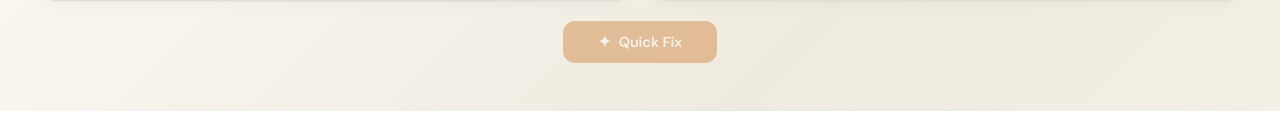
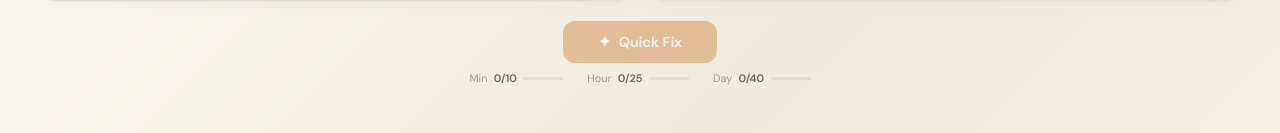
Before and after one commit to HemanthKusi/Humanizer_App, a Django app: page / in a window 1280 px wide. Shown: the part 800-933 px from the top of the page. Before the commit the page ends 911 px from the top, so only its background shows below. Run offline with Django 5.2, Linux system fonts and the light colour scheme; some web fonts are replaced.

Commit message:
Added usage function in the view.py to return the JSON response about the user limits. Backend /api/usage/ endpoint reads from the same tracker the rate limiter uses Frontend fetches usage on page load and after every request Three compact bars: minute, hourly, daily Color changes at 70% (amber warning) and 90% (red danger) Tiny progress bars give visual feedback at a glance Non-blocking: if the usage fetch fails, everything else still works.

```diff
--- a/core/middleware.py
+++ b/core/middleware.py
@@ -14,6 +14,10 @@ from django.http import JsonResponse
 import logging
 
 security_logger = logging.getLogger('security')
+
+# Module-level request tracker — shared between middleware and views.
+# This allows the /api/usage/ endpoint to read current usage.
+request_tracker = {}
 
 
 class SimpleRateLimiter:
@@ -54,8 +58,8 @@ class SimpleRateLimiter:
 
     def __init__(self, get_response):
         self.get_response = get_response
-        # {ip_address: [list of timestamps]}
-        self.requests = {}
+        # Use the module-level tracker so views can access it
+        self.requests = request_tracker
         # Cleanup counter — purge stale IPs every 100 requests
         self.request_count = 0
 
--- a/core/static/core/main.js
+++ b/core/static/core/main.js
@@ -408,6 +408,8 @@ const INPUT_MIN_CHARS = 1000;
 const INPUT_MAX_WORDS = 500;
 const INPUT_MAX_CHARS = 5000;
 
+const usageCounter = document.getElementById('usage-counter');
+
 let lastRequestTime = 0;
 const REQUEST_COOLDOWN = 3000;  /* 3 seconds between requests */
 
@@ -794,6 +796,9 @@ function showResult(result) {
     resultStats.style.display = 'block';
 
     btnCopy.style.display = 'flex';
+
+    /* Refresh usage counter */
+    updateUsage();
 }
 
 function showError(message, flaggedWords, field) {
@@ -820,6 +825,8 @@ function showError(message, flaggedWords, field) {
             showInlineHighlights(voiceSample, flaggedWords);
         }
     }
+    /* Refresh usage counter */
+    updateUsage();
 }
 
 /**
@@ -952,3 +959,62 @@ function showToast(message) {
     toast.classList.add('show');
     setTimeout(() => toast.classList.remove('show'), 2500);
 }
+
+/* ═══════════════════════════════════════════════════════════════════
+   USAGE COUNTER
+   ═══════════════════════════════════════════════════════════════════ */
+
+/**
+ * Fetch current usage stats from the backend and update the display.
+ * Called on page load and after every rewrite request.
+ */
+async function updateUsage() {
+    try {
+        const response = await fetch('/api/usage/');
+        const data = await response.json();
+        renderUsage(data);
+    } catch (error) {
+        /* Silently fail — usage display is not critical */
+        console.error('Failed to fetch usage:', error);
+    }
+}
+
+/**
+ * Render the usage counter with bars and numbers.
+ *
+ * @param {object} data — { minute, hourly, daily } each with { used, limit }
+ */
+function renderUsage(data) {
+    const items = [
+        { label: 'Min', used: data.minute.used, limit: data.minute.limit },
+        { label: 'Hour', used: data.hourly.used, limit: data.hourly.limit },
+        { label: 'Day', used: data.daily.used, limit: data.daily.limit },
+    ];
+
+    let html = '';
+
+    for (const item of items) {
+        const pct = item.limit > 0 ? (item.used / item.limit) * 100 : 0;
+        const fillWidth = Math.min(pct, 100);
+
+        /* Color class based on usage percentage */
+        let colorClass = '';
+        if (pct >= 90) colorClass = 'danger';
+        else if (pct >= 70) colorClass = 'warning';
+
+        html += `
+            <div class="usage-item">
+                <span class="usage-label">${item.label}</span>
+                <span class="usage-value ${colorClass}">${item.used}/${item.limit}</span>
+                <div class="usage-bar">
+                    <div class="usage-bar-fill ${colorClass}" style="width: ${fillWidth}%"></div>
+                </div>
+            </div>
+        `;
+    }
+
+    usageCounter.innerHTML = html;
+}
+
+/* Fetch usage on page load */
+updateUsage();
--- a/core/static/core/style.css
+++ b/core/static/core/style.css
@@ -1026,3 +1026,69 @@ body.premium .voice-section {
     border-color: #dc2626 !important;
     box-shadow: 0 0 0 2px rgba(220, 38, 38, 0.15) !important;
 }
+
+/* ═══════════════════════════════════════════════════════════════════
+   USAGE COUNTER
+   ═══════════════════════════════════════════════════════════════════ */
+
+.usage-counter {
+    display: flex;
+    align-items: center;
+    justify-content: center;
+    gap: 1.5rem;
+    padding: 0.5rem 0 0;
+    font-size: 0.68rem;
+    color: var(--text-tertiary);
+    transition: color 0.6s ease;
+}
+
+.usage-item {
+    display: flex;
+    align-items: center;
+    gap: 0.4rem;
+}
+
+.usage-label {
+    color: var(--text-tertiary);
+}
+
+.usage-value {
+    color: var(--text-secondary);
+    font-weight: 600;
+    font-variant-numeric: tabular-nums;
+    transition: color 0.3s ease;
+}
+
+/* Turns amber when usage is above 70% */
+.usage-value.warning {
+    color: #d97706;
+}
+
+/* Turns red when usage is above 90% */
+.usage-value.danger {
+    color: #dc2626;
+}
+
+/* Bar visualization */
+.usage-bar {
+    width: 40px;
+    height: 3px;
+    background: var(--border);
+    border-radius: 999px;
+    overflow: hidden;
+}
+
+.usage-bar-fill {
+    height: 100%;
+    border-radius: 999px;
+    background: var(--accent);
+    transition: width 0.4s ease, background 0.3s ease;
+}
+
+.usage-bar-fill.warning {
+    background: #d97706;
+}
+
+.usage-bar-fill.danger {
+    background: #dc2626;
+}
--- a/core/templates/core/index.html
+++ b/core/templates/core/index.html
@@ -153,7 +153,8 @@ Min 100 words · Max 500 words"></textarea>
                     <span class="btn-text">Rewrite</span>
                 </button>
             </div>
-
+            <!-- Usage counter -->
+            <div class="usage-counter" id="usage-counter"></div>
             <!-- Stats line — shown after processing -->
             <div class="result-stats" id="result-stats" style="display:none;"></div>
 
--- a/core/urls.py
+++ b/core/urls.py
@@ -25,4 +25,7 @@ urlpatterns = [
     # API endpoint — receives text, returns humanized JSON
     # The frontend calls this with fetch() when the user clicks Humanize
     path('api/humanize/', views.humanize, name='humanize'),
+    # API endpoint — returns usage stats for the current user
+    # This is used by the frontend to show usage info on the homepage
+    path('api/usage/', views.usage, name='usage'),
 ]
--- a/core/views.py
+++ b/core/views.py
@@ -29,6 +29,8 @@ from core.humanizer_engine import humanize_rule_based
 from core.llm_engine import humanize_with_llm
 
 from core.sanitizer import sanitize_input
+
+from core.middleware import request_tracker
 
 
 def index(request: HttpRequest) -> HttpResponse:
@@ -230,3 +232,41 @@ def humanize(request: HttpRequest) -> JsonResponse:
             {'error': 'Something went wrong. Please try again.'},
             status=500
         )
+
+def usage(request: HttpRequest) -> JsonResponse:
+    """
+    API endpoint: returns current usage stats for this IP.
+
+    The frontend calls this on page load and after each request
+    to show the user how many requests they've used.
+
+    Response format:
+        {
+            "minute": { "used": 3, "limit": 10 },
+            "hourly": { "used": 12, "limit": 25 },
+            "daily":  { "used": 18, "limit": 40 }
+        }
+    """
+
+    now = time.time()
+
+    # Get client IP (same logic as middleware)
+    x_forwarded = request.META.get('HTTP_X_FORWARDED_FOR')
+    if x_forwarded:
+        ip = x_forwarded.split(',')[0].strip()
+    else:
+        ip = request.META.get('REMOTE_ADDR', '0.0.0.0')
+
+    # Get timestamps for this IP
+    timestamps = request_tracker.get(ip, [])
+
+    # Count requests in each window
+    minute_count = len([t for t in timestamps if now - t < 60])
+    hourly_count = len([t for t in timestamps if now - t < 3600])
+    daily_count = len([t for t in timestamps if now - t < 86400])
+
+    return JsonResponse({
+        'minute': {'used': minute_count, 'limit': 10},
+        'hourly': {'used': hourly_count, 'limit': 25},
+        'daily': {'used': daily_count, 'limit': 40},
+    })
```
